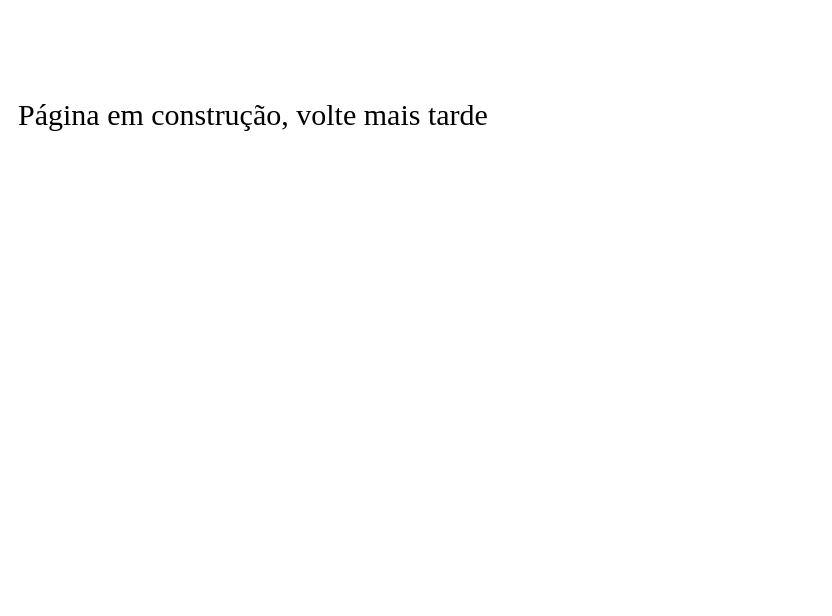
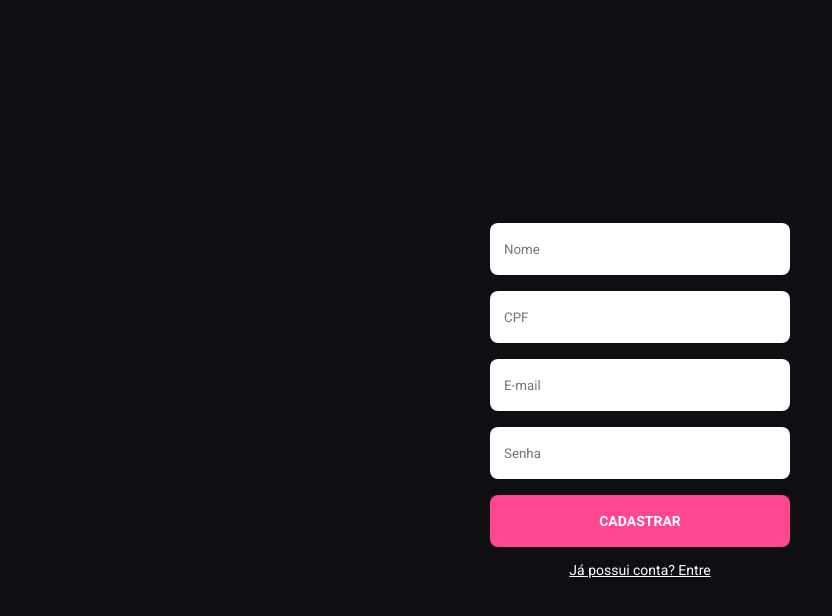
Before and after one commit to vitor-f2f/projeto00-drivenplus, a React (Vite) app: page /sign-up in a window 1280 px wide. Shown: the top 616 px of the page, without its empty margins (0-832 px from the left). Built offline with nearby package versions, Linux system fonts and the light colour scheme.

Commit message:
signup page

```diff
--- a/index.html
+++ b/index.html
@@ -2,12 +2,26 @@
 <html lang="en">
     <head>
         <meta charset="UTF-8" />
+        <link rel="preconnect" href="https://fonts.googleapis.com" />
+        <link rel="preconnect" href="https://fonts.gstatic.com" crossorigin />
+        <link
+            href="https://fonts.googleapis.com/css2?family=Roboto:ital,wght@0,100;0,300;0,400;0,500;0,700;0,900;1,100;1,300;1,400;1,500;1,700;1,900&display=swap"
+            rel="stylesheet"
+        />
         <link rel="icon" type="image/svg+xml" href="/vite.svg" />
         <meta name="viewport" content="width=device-width, initial-scale=1.0" />
-    <title>Vite + React</title>
+        <title>DRIVEN+</title>
     </head>
     <body>
         <div id="root"></div>
         <script type="module" src="/src/main.jsx"></script>
+        <script
+            type="module"
+            src="https://unpkg.com/ionicons@7.1.0/dist/ionicons/ionicons.esm.js"
+        ></script>
+        <script
+            nomodule
+            src="https://unpkg.com/ionicons@7.1.0/dist/ionicons/ionicons.js"
+        ></script>
     </body>
 </html>
--- a/package.json
+++ b/package.json
@@ -10,6 +10,7 @@
     "preview": "vite preview"
   },
   "dependencies": {
+    "axios": "^1.4.0",
     "react": "^18.2.0",
     "react-dom": "^18.2.0",
     "react-router-dom": "^6.12.0"
--- a/src/pages/login.jsx
+++ b/src/pages/login.jsx
@@ -1,15 +1,49 @@
 import styled from "styled-components";
 import React, { useState } from "react";
+import Logo from "../assets/Driven-logo.svg";
+import { Link, useNavigate } from "react-router-dom";
 
 export default function Login() {
+    const [userEmail, setEmail] = useState("");
+    const [userPassword, setPassword] = useState("");
+    const navigate = useNavigate();
+
     return (
-        <LoginContainer>Página em construção, volte mais tarde</LoginContainer>
+        <LoginContainer>
+            <img src={Logo} />
+            <LoginForm>
+                <input type="text" placeholder="E-mail" />
+                <input type="password" placeholder="Senha" />
+                <button>ENTRAR</button>
+                <Link to={`/sign-up`} className="signuptext">
+                    Não possui uma conta? Cadastre-se
+                </Link>
+            </LoginForm>
+        </LoginContainer>
     );
 }
 
 const LoginContainer = styled.div`
+    img {
+        width: 300px;
+    }
+    background-color: #0e0e13;
     font-size: 30px;
-    padding: 100px 18px;
+    padding: 0 38px;
     display: flex;
     flex-direction: column;
+    width: 100%;
+    justify-content: center;
+    align-items: center;
+    font-size: 24px;
+    text-align: center;
+    height: 100vh;
 `;
+
+const LoginForm = styled.div`
+    padding-top: 100px;
+    display: flex;
+    flex-direction: column;
+    width: 300px;
+    gap: 16px;
+`;
--- a/src/pages/signup.jsx
+++ b/src/pages/signup.jsx
@@ -1,17 +1,227 @@
 import styled from "styled-components";
 import React, { useState } from "react";
+import { Link, useNavigate } from "react-router-dom";
+import axios from "axios";
 
 export default function SignUp() {
+    const [loading, setLoading] = useState(false);
+    const navigate = useNavigate();
+
+    const [signupCpf, setCpf] = useState("");
+    const [signupEmail, setEmail] = useState("");
+    const [signupName, setName] = useState("");
+    const [signupPassword, setPassword] = useState("");
+    const signupObj = {
+        cpf: "",
+        email: "",
+        name: "",
+        password: "",
+    };
+
+    const [alertMsg, setAlert] = useState("");
+    const [showAlert, setShowAlert] = useState(false);
+
+    function formatCpf(value) {
+        let cpf = value.replace(/\D/g, "").slice(0, 11);
+        switch (cpf.length) {
+            case 0:
+            case 1:
+            case 2:
+            case 3:
+                break;
+            case 4:
+            case 5:
+            case 6:
+                cpf = cpf.substring(0, 3) + "." + cpf.substring(3);
+                break;
+            case 7:
+            case 8:
+            case 9:
+                cpf =
+                    cpf.substring(0, 3) +
+                    "." +
+                    cpf.substring(3, 6) +
+                    "." +
+                    cpf.substring(6);
+                break;
+            default:
+                cpf =
+                    cpf.substring(0, 3) +
+                    "." +
+                    cpf.substring(3, 6) +
+                    "." +
+                    cpf.substring(6, 9) +
+                    "-" +
+                    cpf.substring(9);
+                break;
+        }
+        return cpf;
+    }
+
+    function validateEmail(email) {
+        const emailRegex =
+            /^[a-zA-Z0-9.!#$%&'*+/=?^_`{|}~-]+@[a-zA-Z0-9](?:[a-zA-Z0-9-]{0,61}[a-zA-Z0-9])?(?:\.[a-zA-Z0-9](?:[a-zA-Z0-9-]{0,61}[a-zA-Z0-9])?)*$/;
+        return emailRegex.test(email);
+    }
+
+    function sendSignup() {
+        if (
+            signupCpf === "" ||
+            signupEmail === "" ||
+            signupName === "" ||
+            signupPassword === ""
+        ) {
+            setAlert("Preencha todos os dados para prosseguir.");
+            setShowAlert(true);
+            return;
+        }
+        if (!validateEmail(signupEmail)) {
+            setAlert("Insira um endereço de e-mail válido.");
+            setShowAlert(true);
+            return;
+        }
+        setLoading(true);
+        signupObj.cpf = signupCpf;
+        signupObj.email = signupEmail;
+        signupObj.name = signupName;
+        signupObj.password = signupPassword;
+        console.log(signupObj);
+        const promise = axios.post(
+            "https://mock-api.driven.com.br/api/v4/driven-plus/auth/sign-up",
+            signupObj
+        );
+        promise
+            .then(() => {
+                setLoading(false);
+                navigate("/");
+            })
+            .catch((err) => {
+                setLoading(false);
+                console.log(err);
+                setAlert(`Erro ${err.response.status}`);
+                setShowAlert(true);
+            });
+        setLoading(false);
+    }
+
+    const CustomAlert = ({ message, onClose }) => (
+        <AlertContainer>
+            <AlertBox>
+                <span>{message}</span>
+                <button onClick={onClose}>OK</button>
+            </AlertBox>
+        </AlertContainer>
+    );
+
+    const closeAlert = () => {
+        setShowAlert(false);
+    };
+
     return (
-        <SignUpContainer>
-            Página em construção, volte mais tarde
-        </SignUpContainer>
+        <SignupContainer>
+            <SignupForm>
+                <input
+                    type="text"
+                    placeholder="Nome"
+                    value={signupName}
+                    onChange={(event) => setName(event.target.value)}
+                    disabled={loading}
+                />
+                <input
+                    type="text"
+                    placeholder="CPF"
+                    value={formatCpf(signupCpf)}
+                    onChange={(e) =>
+                        setCpf(
+                            e.target.value.length < 14
+                                ? e.target.value
+                                : e.target.value.substring(0, 14)
+                        )
+                    }
+                    disabled={loading}
+                />
+                <input
+                    type="text"
+                    placeholder="E-mail"
+                    autoComplete="new-email"
+                    value={signupEmail}
+                    onChange={(event) => setEmail(event.target.value)}
+                    disabled={loading}
+                />
+                <input
+                    type="password"
+                    placeholder="Senha"
+                    autoComplete="new-password"
+                    value={signupPassword}
+                    onChange={(event) => setPassword(event.target.value)}
+                    disabled={loading}
+                />
+                <button onClick={sendSignup} disabled={loading}>
+                    {loading ? `...` : `CADASTRAR`}
+                </button>
+                <Link to={`/`}>Já possui conta? Entre</Link>
+            </SignupForm>
+            {showAlert && (
+                <CustomAlert message={alertMsg} onClose={closeAlert} />
+            )}
+        </SignupContainer>
     );
 }
 
-const SignUpContainer = styled.div`
+const SignupContainer = styled.div`
+    img {
+        width: 300px;
+    }
+    background-color: #0e0e13;
     font-size: 30px;
-    padding: 100px 18px;
+    padding: 0 38px;
     display: flex;
     flex-direction: column;
+    width: 100%;
+    align-items: center;
+    justify-content: center;
+    font-size: 24px;
+    text-align: center;
+    height: 100vh;
 `;
+
+const SignupForm = styled.div`
+    display: flex;
+    flex-direction: column;
+    width: 300px;
+    gap: 16px;
+`;
+
+const AlertContainer = styled.div`
+    position: fixed;
+    top: 0;
+    right: 0;
+    bottom: 0;
+    left: 0;
+    background-color: rgba(0, 0, 0, 0.6);
+    display: flex;
+    align-items: center;
+    justify-content: center;
+    z-index: 10;
+`;
+
+const AlertBox = styled.div`
+    display: flex;
+    flex-direction: column;
+    align-items: center;
+    justify-content: center;
+    font-family: "Roboto";
+    font-size: 20px;
+    background-color: white;
+    border-radius: 8px;
+    padding: 12px;
+    width: 300px;
+    button {
+        margin-top: 8px;
+        padding-top: 4px;
+        justify-content: center;
+        align-items: center;
+        width: 15%;
+        height: 28px;
+    }
+`;
--- a/src/style/GlobalStyle.js
+++ b/src/style/GlobalStyle.js
@@ -3,14 +3,33 @@ import { createGlobalStyle } from "styled-components";
 const GlobalStyle = createGlobalStyle`
     * {
         box-sizing: border-box;
+        font-family: 'Roboto';
     }
     a:visited { text-decoration: none; }
     a:hover { text-decoration: none; }
     a:focus { text-decoration: none; }
     a:active { text-decoration: none; }
     a {
-        color: inherit;
-        text-decoration: none;
+        text-decoration: underline;
+        color: white;
+        font-size: 14px;
+        font-weight: 400;
+        font-family: 'Roboto';
+    }
+    input {
+        height: 52px;
+        border-radius: 8px;
+        padding-left: 14px;
+        border: none;
+    }
+    button {
+        border-radius: 8px;
+        border: none;
+        height: 52px;
+        background-color: #ff4791;
+        color: white;
+        font-size: 14px;
+        font-weight: 700;
     }
 `;
 
```
Also changed, not shown: 1 other file (tests, documents, lock files or other folders). Lines whose indentation alone changed are shown as unchanged.
